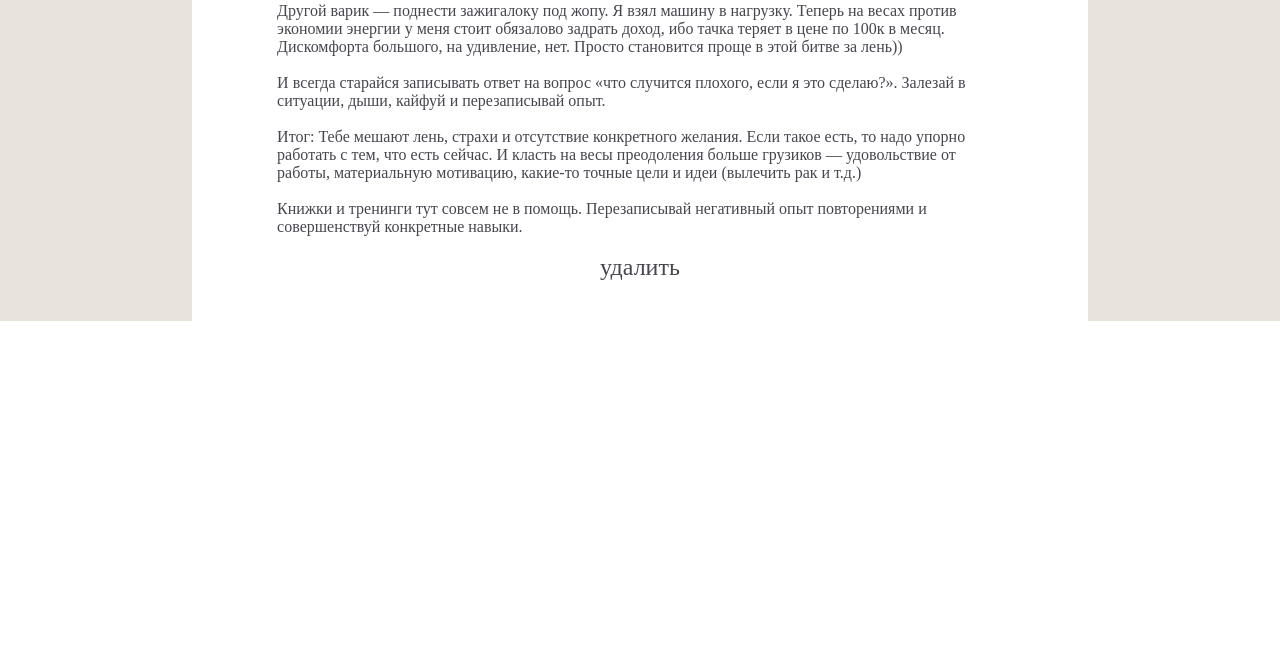
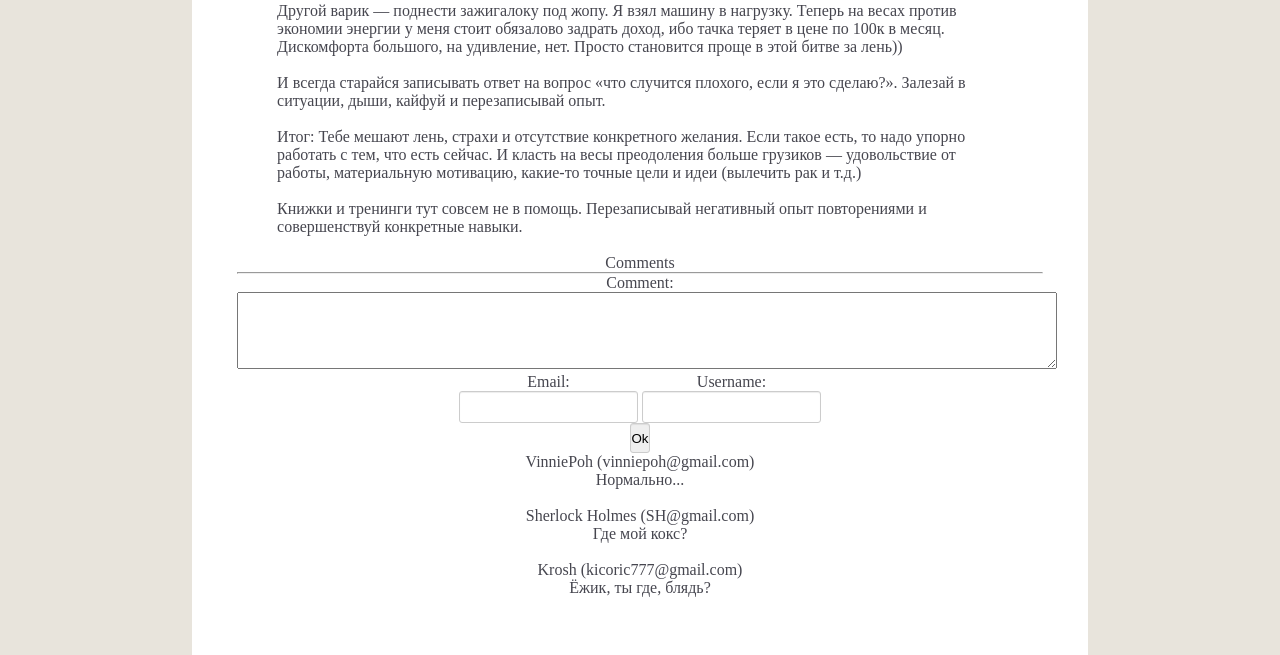
Before and after one commit to davy1ex/blog_flask, a Flask app: a page that uses app/templates/index/post.html in a window 1280 px wide. Shown: the part 1906-2561 px from the top of the page. Before the commit the page ends 2227 px from the top, so only its background shows below. Run offline with Flask 2, Linux system fonts and the light colour scheme; data comes from the database, SQL or seed files in the repository.

Commit message:
render comments

```diff
--- a/app/forms.py
+++ b/app/forms.py
@@ -41,3 +41,10 @@ class TextEditorForm(FlaskForm):
     title = StringField("Title")
     text = TextAreaField("AddText")
     submit = SubmitField("Ok")
+
+
+class AddCommentForm(FlaskForm):
+    author = StringField("Username")
+    email = StringField("Email")
+    body = TextAreaField("Comment")
+    submit = SubmitField("Ok")
--- a/app/static/css/index/post.css
+++ b/app/static/css/index/post.css
@@ -2,3 +2,12 @@
     text-align: left;
     white-space: pre-wrap;
 }
+
+.add_comments {
+    /*width: 50%;*/
+    /*margin-right: auto;*/
+}
+
+.contact_info div {
+    display: inline-block;
+}
--- a/app/templates/index/post.html
+++ b/app/templates/index/post.html
@@ -11,14 +11,42 @@
             <div class="title">
                 <h2>{{ post.title }}</h2>
             </div>
-            <div>
 
-            </div>
             <img src="/static/img/{{ post.id }}/img.jpeg">
+
             <div class="body">
                 {{ post.body }}
             </div>
-            <a href="{{ url_for("remove_post", id=post.id ) }}">удалить</a>
+
+            Comments
+            <hr style="color:gray">
+            <div class="add_comments">
+
+                Comment: <br>
+                {{ form.body(cols=100, rows=5) }}<br>
+
+                <div class="contact_info">
+                    <div class="email">
+                        Email:<br>
+                        {{ form.email() }}
+                    </div>
+
+                    <div class="author">
+                        Username:<br>
+                        {{ form.author() }}
+                    </div>
+                </div>
+                {{ form.submit }}
+            </div>
+
+            <div class="comments">
+                {% for comment in comments %}
+                    {{ comment.author }} ({{ comment.email }})<br>
+                    {{ comment.body }}
+                    <br>
+                    <br>
+                {% endfor %}
+            </div>
         </div>
     </div>
 {% endblock %}
--- a/app/views.py
+++ b/app/views.py
@@ -4,7 +4,7 @@ from flask_login import login_user, current_user, logout_user, login_required
 
 from app import app, db
 from app.models import User, Post
-from app.forms import RegForm, LoginForm, ProfileSettingsForm, TextEditorForm
+from app.forms import RegForm, LoginForm, ProfileSettingsForm, TextEditorForm, AddCommentForm
 
 
 # @app.route("/create_admin", methods=["GET", "POST"])
@@ -50,6 +50,7 @@ def logout():
 @app.route("/index")
 def index():
     posts = Post.query.filter_by(master=User.query.filter_by(username="root").first()).all()
+
     return render_template("index/index.html", posts=posts)
 
 
@@ -57,16 +58,16 @@ def index():
 @login_required
 def settings_profile():
     form = ProfileSettingsForm()
-    user = current_user
-    if form.validate_on_submit():
-        if form.username.data != "":
-            if User.query.filter_by(username=form.username.data).first() is None:
-                current_user.change_username(form.username.data)
-                db.session.commit()
+    # user = current_user
+    # if form.validate_on_submit():
+    #     if form.username.data != "":
+    #         if User.query.filter_by(username=form.username.data).first() is None:
+    #             current_user.change_username(form.username.data)
+    #             db.session.commit()
 
-        if form.about.data != "":
-            current_user.change_about(form.about.data)
-            db.session.commit()
+    #     if form.about.data != "":
+    #         current_user.change_about(form.about.data)
+    #         db.session.commit()
     return render_template("settings/profile.html", form=form)
 
 
@@ -84,7 +85,6 @@ def add_post():
             post = Post.query.filter_by(title=form.title.data).first()
             os.mkdir(os.path.join(os.getcwd(), "app", "static", "img", str(post.id)))
 
-
             if "file" not in request.files:
                 return redirect(url_for("add_post"))
 
@@ -93,7 +93,7 @@ def add_post():
             if file.filename == "":
                 return redirect(url_for("add_post"))
 
-            filename = file.filename # пофиксить безопасные имена при сохранении
+            # filename = file.filename # пофиксить безопасные имена при сохранении
             file.save(os.path.join(os.getcwd(), "app", "static", "img", str(post.id), "img.jpeg"))
 
             return redirect(url_for("index"))
@@ -112,4 +112,27 @@ def remove_post(id):
 
 @app.route("/post_<id>")
 def post(id):
-    return render_template("index/post.html", post=Post.query.filter_by(id=id).first_or_404())
+    form = AddCommentForm()
+    post = Post.query.filter_by(id=id).first_or_404()
+
+    comments = [
+       {
+            "author": "VinniePoh",
+            "body": "Нормально...",
+            "email": "vinniepoh@gmail.com"
+        },
+
+        {
+            "author": "Sherlock Holmes",
+            "body": "Где мой кокс?",
+            "email": "SH@gmail.com"
+        },
+
+        {
+            "author": "Krosh",
+            "body": "Ёжик, ты где, блядь?",
+            "email": "kicoric777@gmail.com"
+        }
+    ]
+
+    return render_template("index/post.html", post=post, form=form, comments=comments)
```
